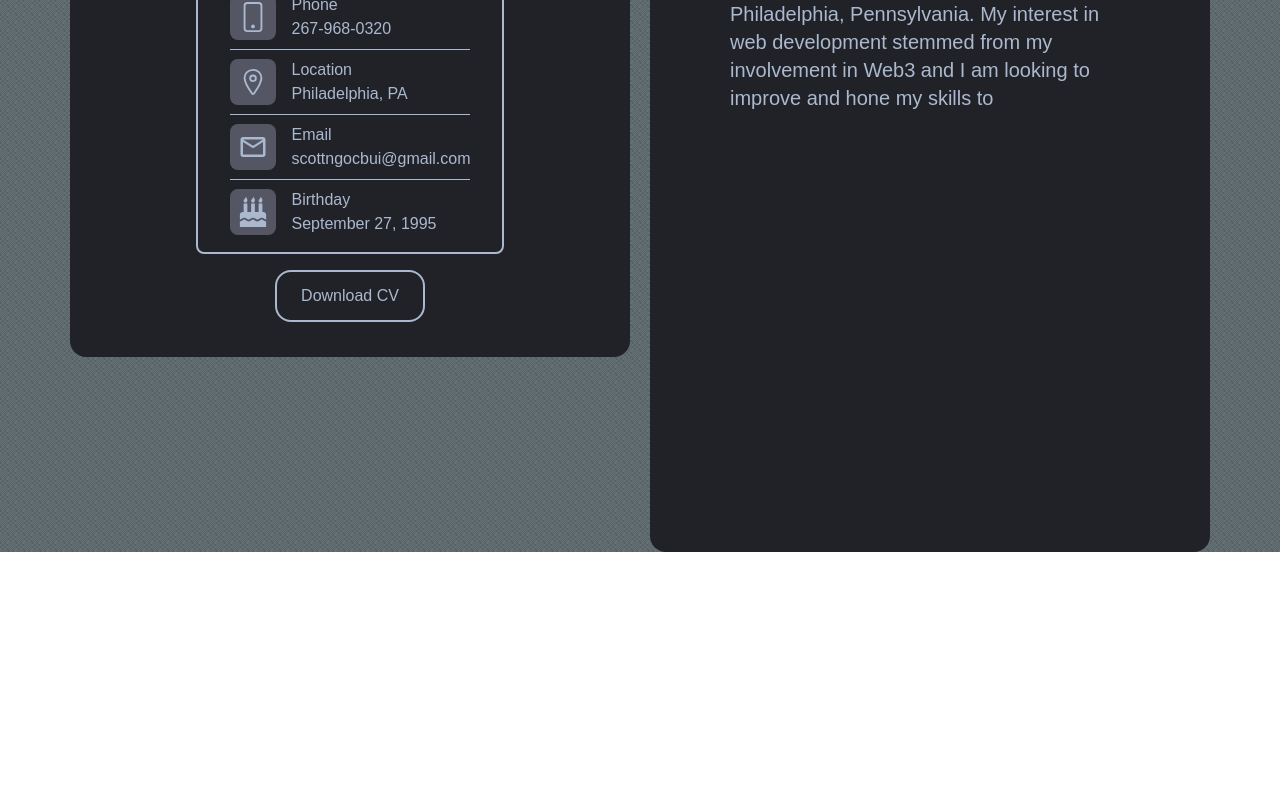
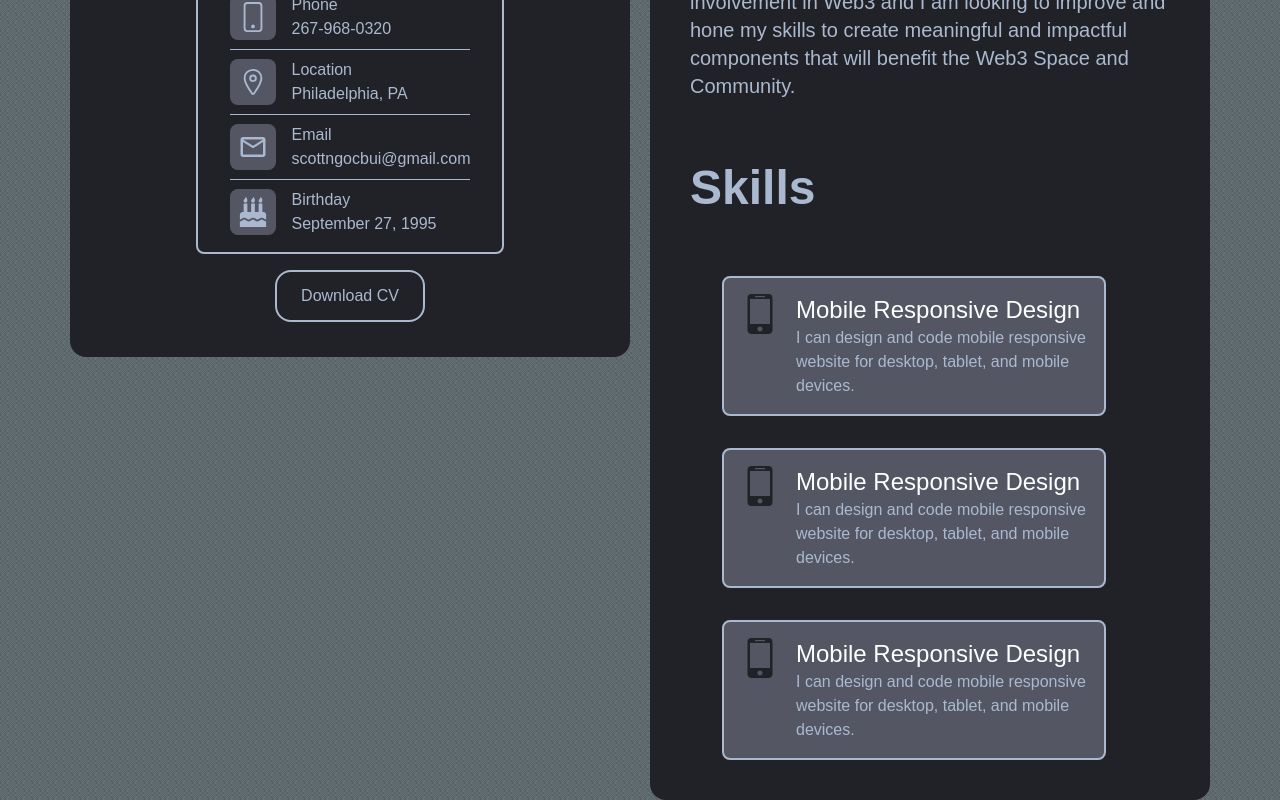
Before and after one commit to scottngocbui/scottbui-website, a React (Create React App) app: page / in a window 1280 px wide. Shown: the part 498-1298 px from the top of the page. Before the commit the page ends 1050 px from the top, so only its background shows below. Built offline with nearby package versions, Linux system fonts and the light colour scheme.

Commit message:
Skills section added to About me Section

```diff
--- a/src/App.jsx
+++ b/src/App.jsx
@@ -4,6 +4,7 @@ import {BiLogoLinkedin} from 'react-icons/bi'
 import {FaFigma, FaBirthdayCake} from 'react-icons/fa'
 import {IoLocationOutline} from 'react-icons/io5'
 import {MdOutlineEmail} from 'react-icons/md'
+import {ImMobile} from 'react-icons/im'
 import Me from './assets/me1.png'
 
 const App = () => {
@@ -78,10 +79,34 @@ const App = () => {
             </div>
           </div>
         </div>
-        <div className='bg-rblack col-span-4 md:col-end-9 lg:col-end-13 lg:col-span-8 md:-mt-[625px] h-screen rounded-[16px]'>
-          <div className='flex flex-col p-10 md:p-20'>
-            <div className='flex font-semibold text-5xl mb-16 justify-center'>About Me</div>
-            <div className='text-xl'>My name is Scott and I am a self-taught Front-end Web Developer/Designer from Philadelphia, Pennsylvania. My interest in web development stemmed from my involvement in Web3 and I am looking to improve and hone my skills to  </div>
+        <div className='bg-rblack col-span-4 md:col-end-9 lg:col-end-13 lg:col-span-8 md:-mt-[625px] min-h-full rounded-[16px]'>
+          <div className='flex flex-col p-10 lg:p-20'>
+            <div className='flex font-semibold text-5xl mb-16 justify-left'>About Me</div>
+            <div className='text-xl'>My name is Scott and I am a self-taught Front-End Developer/Designer from Philadelphia, PA. My interest in web development stemmed from my involvement in Web3 and I am looking to improve and hone my skills to create meaningful and impactful components that will benefit the Web3 Space and Community. </div>
+            <div className='flex font-semibold text-5xl mt-16 mb-16 justify-left'>Skills</div>
+            <div className='grid grid-cols-1 lg:grid-cols-2 px-8'>
+              <div className='flex flex-row md:p-4 p-8 border-2 rounded-lg mr-8 bg-gray'>
+                <span className='pr-4 text-rblack'><ImMobile size='40'/></span>
+                <div>
+                  <div className='text-2xl text-white'>Mobile Responsive Design</div>
+                  <div className='text-md'>I can design and code mobile responsive website for desktop, tablet, and mobile devices.</div>
+                </div>
+              </div>
+              <div className='flex flex-row md:p-4 p-8 border-2 rounded-lg mr-8 mt-8 lg:mt-0 bg-gray'>
+                <span className='pr-4 text-rblack'><ImMobile size='40'/></span>
+                <div>
+                  <div className='text-2xl text-white'>Mobile Responsive Design</div>
+                  <div className='text-md'>I can design and code mobile responsive website for desktop, tablet, and mobile devices.</div>
+                </div>
+              </div>
+              <div className='flex flex-row md:p-4 p-8 border-2 rounded-lg mr-8 mt-8 bg-gray'>
+                <span className='pr-4 text-rblack'><ImMobile size='40'/></span>
+                <div>
+                  <div className='text-2xl text-white'>Mobile Responsive Design</div>
+                  <div className='text-md'>I can design and code mobile responsive website for desktop, tablet, and mobile devices.</div>
+                </div>
+              </div>
+            </div>
           </div>
         </div>
       </div>
```
